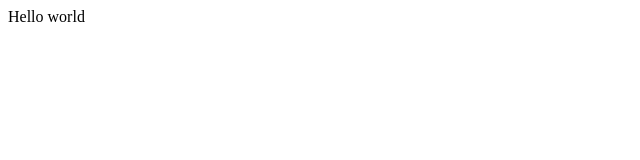
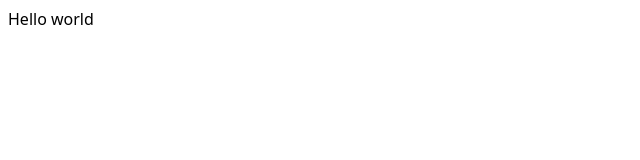
Before and after one commit to TheOmer77/calendar-thingy, a React (Vite) app: page / in a window 1280 px wide. Shown: the top 160 px of the page, without its empty margins (0-640 px from the left). Built offline with nearby package versions, Linux system fonts and the light colour scheme.

Commit message:
Add App.css

```diff
--- /dev/null
+++ b/src/App.css
@@ -0,0 +1,4 @@
+:root {
+  font-family: system-ui, -apple-system, BlinkMacSystemFont, 'Segoe UI', Roboto,
+    Oxygen, Ubuntu, Cantarell, 'Open Sans', 'Helvetica Neue', sans-serif;
+}
--- a/src/App.tsx
+++ b/src/App.tsx
@@ -1,3 +1,5 @@
+import './App.css';
+
 const App = () => {
   return <div>Hello world</div>;
 };
```
